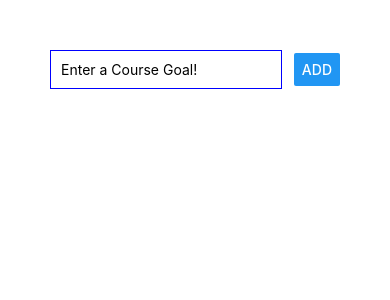
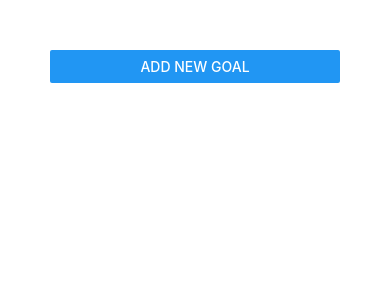
Before and after one commit to pedritobata/rn-complete-app, a React Native app: screen / in a window 390 px wide. Shown: the top 300 px of the page. Built offline with nearby package versions, Linux system fonts and the light colour scheme.

Commit message:
split App into GoalInput and GoalItem components completed + Adding Modal part 1

```diff
--- a/App.js
+++ b/App.js
@@ -1,34 +1,29 @@
 import React, { useState } from 'react';
-import { StyleSheet, Text, View, TextInput, Button , FlatList} from 'react-native';
+import { StyleSheet, View , FlatList, Button} from 'react-native';
 import GoalItem from './components/GoalItem';
+import GoalInput from './components/GoalInput';
 
 export default function App() {
 
-  const [enteredGoal, setEnteredGoal] = useState('');
+
   const [courseGoals, setCourseGoals] = useState([]);
+  const [isAddMode, setIsAddMode] = useState(false);
 
-  const goalInputHandler = enteredText => {
-    setEnteredGoal(enteredText);
 
+  const addGoalHandler = (goalTitle) => {
+    setCourseGoals(currentGoals => [...currentGoals, { uid: Math.random().toString(), value: goalTitle }]);
   };
 
-  const addGoalHandler = () => {
-
-    setCourseGoals(currentGoals => [...currentGoals, { uid: Math.random().toString(), value: enteredGoal }]);
-  };
+  const deleteGoalHandler = id => {
+    setCourseGoals(courseGoals.filter(goal=> goal.uid !== id));
+  }
 
 
   return (
     <View style={styles.screen}>
-      <View style={styles.inputContainer}>
-        <TextInput
-          placeholder="Enter a Course Goal!"
-          style={styles.input}
-          onChangeText={goalInputHandler}
-          value={enteredGoal}
-        />
-        <Button title="ADD" onPress={addGoalHandler}/>
-      </View>
+
+    <Button title="Add New Goal" onPress={()=>setIsAddMode(true)}/>
+    <GoalInput visible={isAddMode} onAddGoal={addGoalHandler}/>
 
      {/*  FlatList utiliza props para que le pasemos todo lo que necesita
       trabaja con arrays pero de Objetos, donde podemos poner las propiedades que
@@ -40,7 +35,7 @@ export default function App() {
         keyExtractor={(item,index) => item.uid }
         data={courseGoals}
         renderItem={itemData =>
-           <GoalItem  title={itemData.item.value} />
+           <GoalItem  title={itemData.item.value} onDelete={deleteGoalHandler} id={itemData.item.uid}/>
         }
       >
 
@@ -53,11 +48,4 @@ export default function App() {
 
 const styles = StyleSheet.create({
   screen: { padding: 50 },
-  inputContainer: {
-    flexDirection: 'row', justifyContent: 'space-between', alignItems: 'center'
-  },
-  input: {
-    width: '80%', borderColor: 'blue', borderWidth: 1, padding: 10
-  },
-
 });
--- a/components/GoalInput.js
+++ b/components/GoalInput.js
@@ -0,0 +1,45 @@
+import React, { useState } from "react";
+import { View, TextInput, Button, StyleSheet, Modal } from "react-native";
+
+const GoalInput = props => {
+  const [enteredGoal, setEnteredGoal] = useState("");
+
+  const goalInputHandler = enteredText => {
+    setEnteredGoal(enteredText);
+  };
+
+  return (
+    <Modal visible={props.visible} animationType='slide'>
+        <View style={styles.inputContainer}>
+          <TextInput
+            placeholder="Enter a Course Goal!"
+            style={styles.input}
+            onChangeText={goalInputHandler}
+            value={enteredGoal}
+          />
+          <Button title="ADD" onPress={props.onAddGoal.bind(this, enteredGoal)} />
+        </View>
+    </Modal>
+  );
+};
+
+const styles = StyleSheet.create({
+ //este estilo que sigue afecta a View, y View se comporta como un div, osea solo
+ //crece el tamaño de los hijos que contiene. Por tanto, a pesar que el Modal que wrappea al View si
+ //abarca toda la pantalla, tenemos que hacer que el View que está dentro tambien abarque toda la pantalla
+ //y luego sus hijos se centraran con justifyContent y alignItems
+  inputContainer: {//recordar que el flex-direction de RN siempre es column!!
+    flex: 1, //con flex 1 , se hace que el View abarque todo el espacio
+    justifyContent: "center",
+    alignItems: "center"
+  },
+  input: {
+    width: "80%",
+    borderColor: "blue",
+    borderWidth: 1,
+    padding: 10,
+    marginTop: 10
+  }
+});
+
+export default GoalInput;
--- a/components/GoalItem.js
+++ b/components/GoalItem.js
@@ -1,16 +1,24 @@
 import React from 'react';
-import { View, Text, StyleSheet } from 'react-native';
+import { View, Text, StyleSheet, TouchableOpacity } from 'react-native';
 
 
 const GoalItem = props => {
 
+    //el componente View tiene varios listeners disponibles como onPress,onPressStart ,onLongPress , etc , etc
+    //con estos podemos jugar para definir por ejemplo cuanto tiempo duró el touch del usuario , etc
+    //Pero mas facil es usar unos hoc que nos ofrece RN, todos derivan del componente Touchable
+    //hay muuchos tipos de touchable para distintos efectos y objetivos y todos son configurables
+    //se puede configurar por ejemplo el efecto que produce el componente al ser presionado, etc
+    //tienen tambien varios listeners disponibles para varios eventos
     return (
+        <TouchableOpacity activeOpacity={0.8} onPress={props.onDelete.bind(this, props.id)}>
             <View style={styles.listItem}>
                 {/* itemData representa como ha guardado FlatList nuestra data
                 para acceder a mi objeto guardado en cada miembro de la lista tengo
                 que usar "item", despues recien accedo a los atributos que YO haya definido */}
                 <Text >{props.title}</Text>
           </View>
+        </TouchableOpacity>
     );
 }
 
```
Lines whose indentation alone changed are shown as unchanged.
